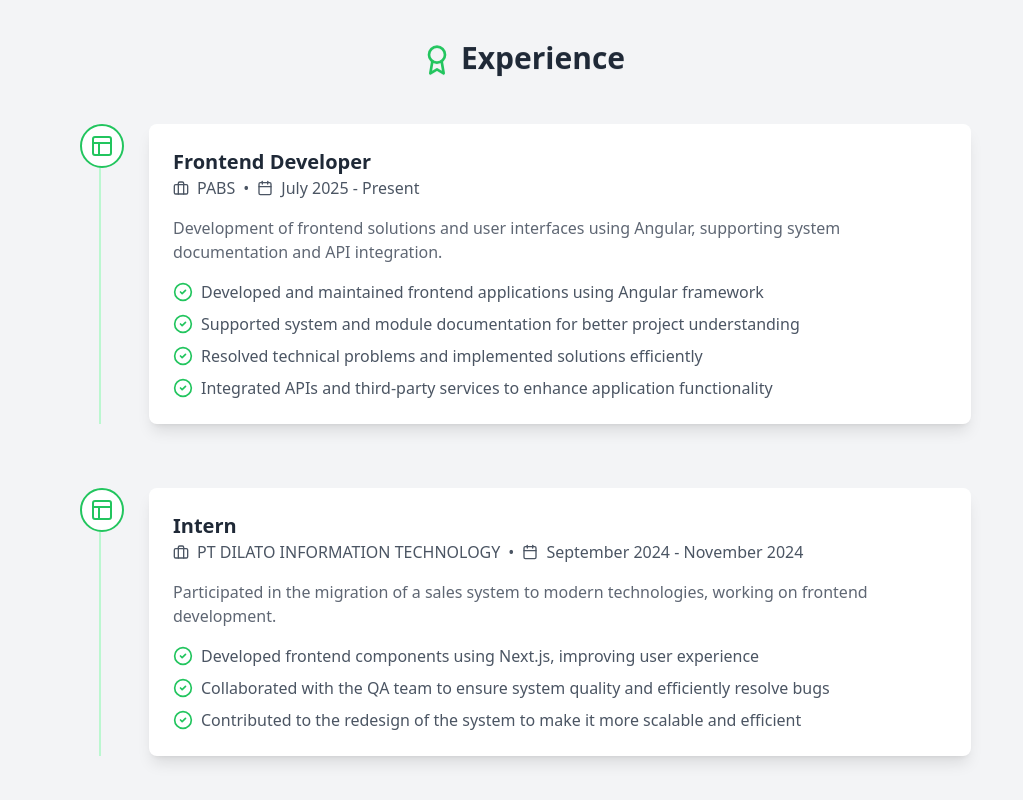
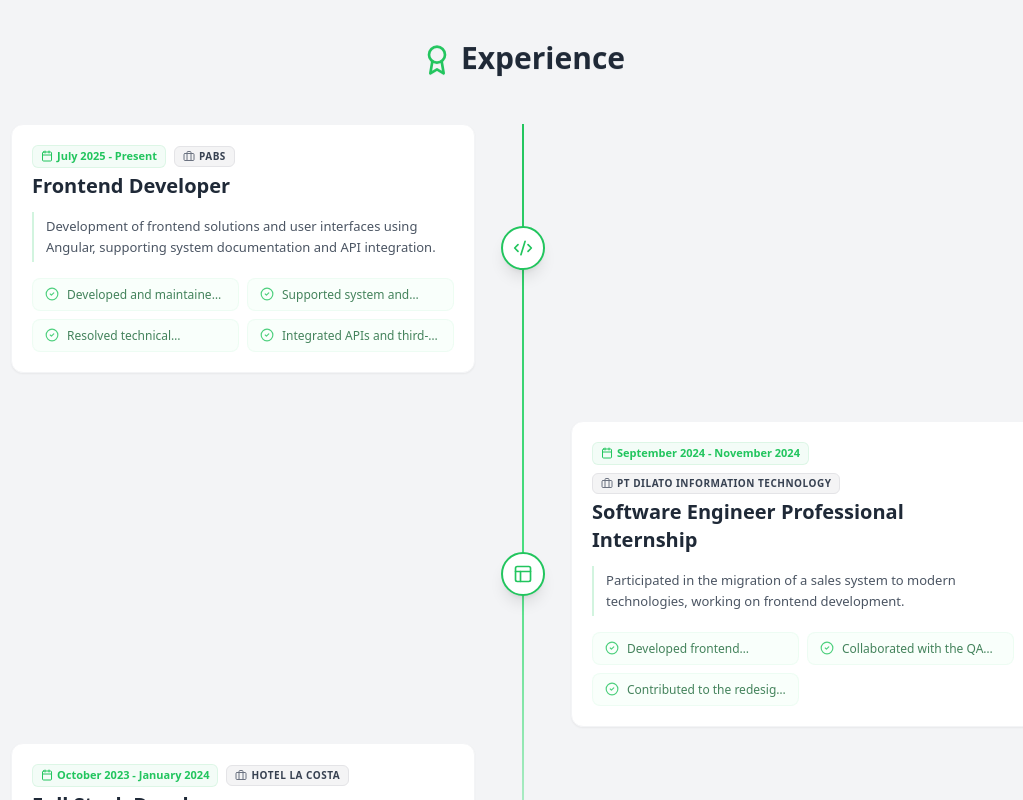
Before and after one commit to 818diego/portfolio, a React (Vite) app: page / in a window 1280 px wide. Shown: the part 840-1640 px from the top of the page, without its empty margins (117-1140 px from the left). Built offline with nearby package versions, Linux system fonts and the light colour scheme; no server answers.

Commit message:
feat: update ExperienceItem and Experience components for improved layout and styling; add new internship role with translations

```diff
--- a/src/components/sections/ExperienceItem.tsx
+++ b/src/components/sections/ExperienceItem.tsx
@@ -2,43 +2,58 @@ import React from 'react';
 import { Briefcase, Calendar, CheckCircle2 } from 'lucide-react';
 
 export const ExperienceItem: React.FC<{ exp: any, index: number }> = ({ exp, index }) => {
+    const isEven = index % 2 === 0;
     return (
         <div
-            className="timeline-item relative mb-16 last:mb-0 pl-12 ml-6 border-l-2 border-green-200 dark:border-green-900"
+            className={`timeline-item relative mb-12 last:mb-0 flex flex-col md:flex-row items-center w-full ${isEven ? 'md:flex-row-reverse' : ''}`}
             style={{ animationDelay: `${index * 0.2}s` }}
         >
-            <div className="absolute -left-[21px] top-0 p-2 bg-white dark:bg-zinc-800 rounded-full border-2 border-green-500 dark:border-green-400 timeline-dot">
-                <exp.icon className="w-6 h-6 text-green-500 dark:text-green-400" />
+            <div className="hidden md:block w-1/2 pointer-events-none" />
+            <div className="absolute left-6 md:left-1/2 top-1/2 md:top-1/2 -translate-x-1/2 -translate-y-1/2 z-10 pointer-events-none">
+                <div className="relative">
+                    <div
+                        className="relative p-2.5 bg-white dark:bg-zinc-800 rounded-full border-2 border-green-500 dark:border-green-400 shadow-lg"
+                    >
+                        <exp.icon className="w-5 h-5 text-green-500 dark:text-green-400" />
+                    </div>
+                </div>
             </div>
-            <div className="bg-white dark:bg-zinc-800 rounded-lg p-6 shadow-lg hover:shadow-xl transition-all group">
-                <div className="flex flex-col md:flex-row md:items-center justify-between mb-4">
-                    <div>
-                        <h3 className="text-xl font-bold text-gray-800 dark:text-green-300">
+            <div className={`w-full md:w-1/2 pl-16 md:pl-0 ${isEven ? 'md:pr-12' : 'md:pl-12'}`}>
+                <div
+                    className="group bg-white dark:bg-zinc-800 rounded-xl p-5 shadow-sm dark:shadow-zinc-900 border border-gray-100 dark:border-zinc-700/50 hover:border-green-500/30 dark:hover:border-green-400/30 transition-all duration-300"
+                >
+                    <div className="flex flex-col mb-3">
+                        <div className="flex flex-wrap items-center gap-2 mb-1">
+                            <span className="text-[11px] font-bold text-green-500 dark:text-green-400 flex items-center gap-1 bg-green-500/5 px-2 py-0.5 rounded-md border border-green-500/10">
+                                <Calendar className="w-3 h-3" />
+                                {exp.period}
+                            </span>
+                            <div className="flex items-center gap-1 px-2 py-0.5 rounded-md bg-zinc-100 dark:bg-zinc-700/50 border border-zinc-200 dark:border-zinc-600/30 group-hover:bg-green-500/10 group-hover:border-green-500/30 transition-all duration-300">
+                                <Briefcase className="w-3 h-3 text-gray-500 dark:text-gray-400 group-hover:text-green-500" />
+                                <span className="font-bold text-[10px] uppercase tracking-wider text-gray-700 dark:text-gray-300 group-hover:text-green-600 dark:group-hover:text-green-400">{exp.company}</span>
+                            </div>
+                        </div>
+                        <h3 className="text-xl font-black text-gray-800 dark:text-green-300 group-hover:text-green-600 dark:group-hover:text-green-400 transition-colors">
                             {exp.title}
                         </h3>
-                        <div className="flex items-center gap-2 text-gray-600 dark:text-gray-400">
-                            <Briefcase className="w-4 h-4" />
-                            <span>{exp.company}</span>
-                            <span>•</span>
-                            <Calendar className="w-4 h-4" />
-                            <span>{exp.period}</span>
-                        </div>
+                    </div>
+                    <p className="text-[13px] text-gray-600 dark:text-gray-400 mb-4 leading-relaxed border-l-2 border-green-500/20 pl-3 py-1">
+                        {exp.description}
+                    </p>
+                    <div className="grid grid-cols-1 sm:grid-cols-2 gap-2 overflow-hidden transition-all duration-700 ease-in-out max-h-48 opacity-80 group-hover:max-h-96 group-hover:opacity-100">
+                        {exp.achievements.map((achievement: any, i: number) => (
+                            <div
+                                key={i}
+                                className="flex items-center px-3 py-2 rounded-lg bg-green-50/50 dark:bg-green-900/5 text-green-800 dark:text-green-300 border border-green-100/50 dark:border-green-800/10 group-hover:bg-green-500/10 group-hover:border-green-500/20 transition-all duration-300"
+                            >
+                                <CheckCircle2 className="w-3.5 h-3.5 mr-2 text-green-500 dark:text-green-400 flex-shrink-0" />
+                                <span className="text-[12px] leading-tight font-medium line-clamp-1 group-hover:line-clamp-none">
+                                    {achievement}
+                                </span>
+                            </div>
+                        ))}
                     </div>
                 </div>
-                <p className="description-text text-gray-700 dark:text-gray-300 mb-4">
-                    {exp.description}
-                </p>
-                <ul className="space-y-2">
-                    {exp.achievements.map((achievement: string | number | boolean | React.ReactElement<any, string | React.JSXElementConstructor<any>> | Iterable<React.ReactNode> | React.ReactPortal | Iterable<React.ReactNode> | null | undefined, i: React.Key | null | undefined) => (
-                        <li
-                            key={i}
-                            className="flex items-center text-gray-600 dark:text-gray-400"
-                        >
-                            <CheckCircle2 className="w-5 h-5 text-green-500 dark:text-green-400 mr-2 flex-shrink-0" />
-                            {achievement}
-                        </li>
-                    ))}
-                </ul>
             </div>
         </div>
     );
--- a/src/components/ui/Experience.tsx
+++ b/src/components/ui/Experience.tsx
@@ -18,10 +18,8 @@ export const Experience: React.FC = () => {
       },
       { threshold: 0.1 }
     );
-
     const timelineItems = document.querySelectorAll('.timeline-item');
     timelineItems.forEach((item) => observer.observe(item));
-
     return () => {
       timelineItems.forEach((item) => observer.unobserve(item));
     };
@@ -35,10 +33,13 @@ export const Experience: React.FC = () => {
           <Award className="w-8 h-8 text-green-500 dark:text-green-400 mt-1" />
           {t('Experience')}
         </h2>
-        <div className="max-w-4xl mx-auto">
-          {experiences().map((exp, index) => (
-            <ExperienceItem key={index} exp={exp} index={index} />
-          ))}
+        <div className="max-w-5xl mx-auto relative px-6 md:px-0">
+          <div className="absolute left-6 md:left-1/2 top-0 bottom-0 w-0.5 bg-gradient-to-b from-green-500 via-green-400 to-transparent -translate-x-1/2" />
+          <div className="space-y-4">
+            {experiences().map((exp, index) => (
+              <ExperienceItem key={index} exp={exp} index={index} />
+            ))}
+          </div>
         </div>
       </div>
     </section>
--- a/src/data/experience.ts
+++ b/src/data/experience.ts
@@ -16,22 +16,10 @@ export const experiences = () => {
         t("Resolved technical problems and implemented solutions efficiently"),
         t("Integrated APIs and third-party services to enhance application functionality"),
       ],
-      icon: Layout,
+      icon: Code2,
     },
-    // {
-    //   title: t("Full Stack Developer"),
-    //   company: "Freelance",
-    //   period: t("January 2024 - Present"),
-    //   description: t("Development of web and mobile solutions for clients from various industries, from conceptualization to delivery."),
-    //   achievements: [
-    //     t("Collaborated with clients on projects of different sizes, adapting to their specific needs"),
-    //     t("Optimized the performance of delivered applications, improving load times"),
-    //     t("Established trust relationships with clients by meeting deadlines and maintaining high quality standards"),
-    //   ],
-    //   icon: Code2,
-    // },
     {
-      title: t("Intern"),
+      title: t("Practicas Profesionales Software Engineer"),
       company: "PT DILATO INFORMATION TECHNOLOGY",
       period: t("September 2024 - November 2024"),
       description: t("Participated in the migration of a sales system to modern technologies, working on frontend development."),
--- a/src/locales/en/translation.json
+++ b/src/locales/en/translation.json
@@ -80,6 +80,7 @@
   "Developed frontend components using Next.js, improving user experience": "Developed frontend components using Next.js, improving user experience",
   "Collaborated with the QA team to ensure system quality and efficiently resolve bugs": "Collaborated with the QA team to ensure system quality and efficiently resolve bugs",
   "Contributed to the redesign of the system to make it more scalable and efficient": "Contributed to the redesign of the system to make it more scalable and efficient",
+  "Practicas Profesionales Software Engineer": "Software Engineer Professional Internship",
   "December 2023 - January 2024": "December 2023 - January 2024",
   "Collaborated in the development and maintenance of a hotel management system using PHP and Laravel.": "Collaborated in the development and maintenance of a hotel management system using PHP and Laravel.",
   "Developed and optimized APIs to integrate key functionalities in a monolithic environment": "Developed and optimized APIs to integrate key functionalities in a monolithic environment",
--- a/src/locales/es/translation.json
+++ b/src/locales/es/translation.json
@@ -81,6 +81,7 @@
   "Developed frontend components using Next.js, improving user experience": "Desarrollé componentes frontend usando Next.js, mejorando la experiencia del usuario",
   "Collaborated with the QA team to ensure system quality and efficiently resolve bugs": "Colaboré con el equipo de QA para asegurar la calidad del sistema y resolver eficientemente los errores",
   "Contributed to the redesign of the system to make it more scalable and efficient": "Contribuí al rediseño del sistema para hacerlo más escalable y eficiente",
+  "Practicas Profesionales Software Engineer": "Prácticas Profesionales Software Engineer",
   "October 2023 - January 2024": "Octubre 2023 - Enero 2024",
   "Collaborated in the development and maintenance of a hotel management system using PHP and Laravel.": "Colaboré en el desarrollo y mantenimiento de un sistema de gestión hotelera usando PHP y Laravel.",
   "Developed and optimized APIs to integrate key functionalities in a monolithic environment": "Desarrollé y optimicé APIs para integrar funcionalidades clave en un entorno monolítico",
```
